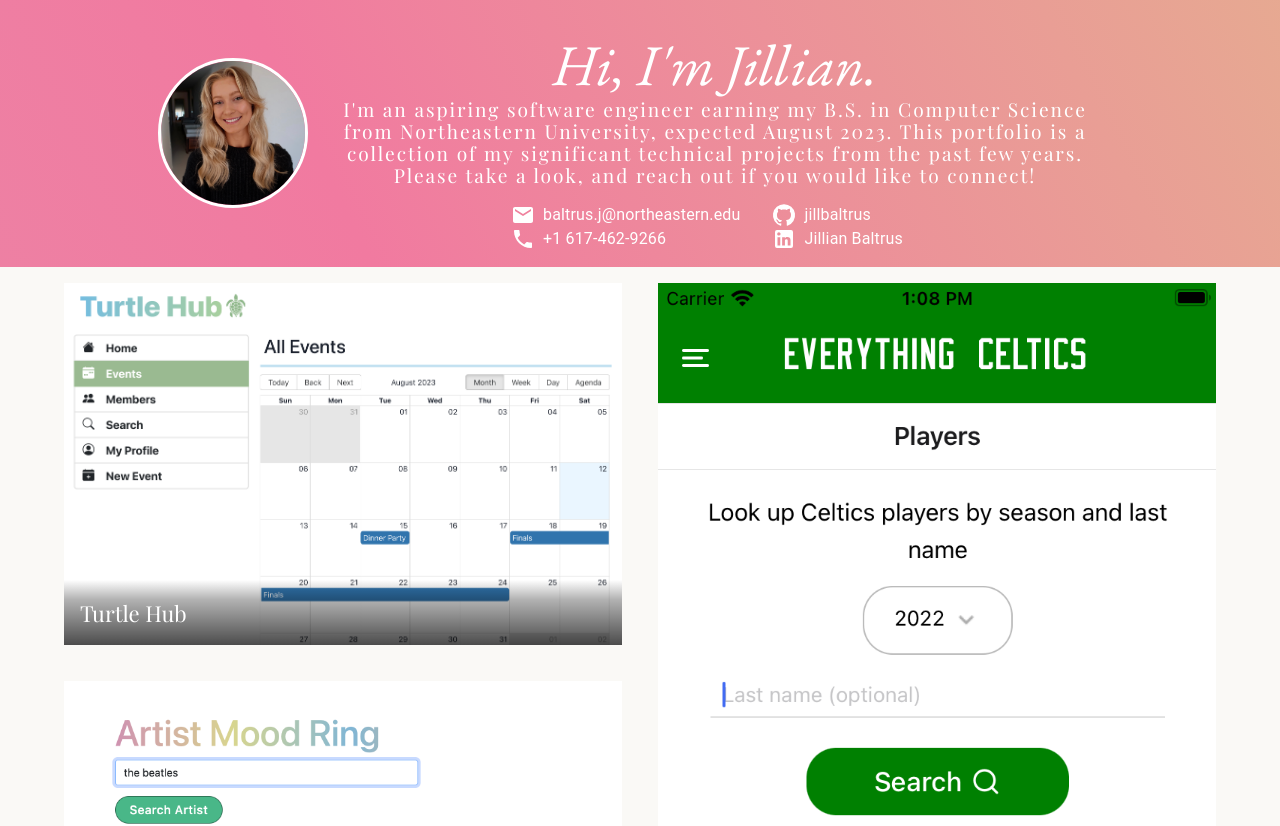
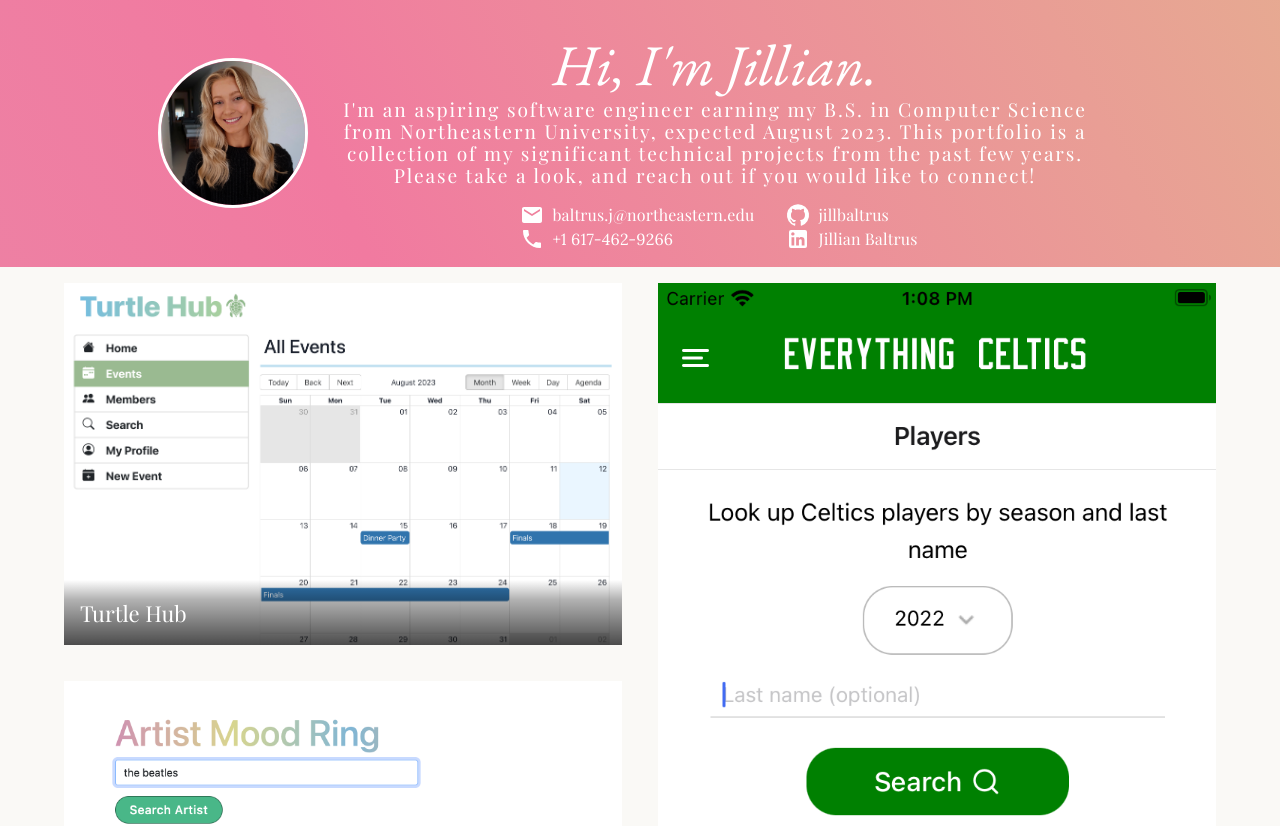
Before and after one commit to jillbaltrus/jillianbaltrusportfolio, a Next.js app: page / in a window 1280 px wide. Shown: the top 826 px of the page. Built offline with nearby package versions, Linux system fonts and the light colour scheme.

Commit message:
add font styling

```diff
--- a/pages/index.js
+++ b/pages/index.js
@@ -58,14 +58,14 @@
                   <a href="mailto:baltrus.j@northeastern.edu">
                     <Box display="flex" flexDirection={"row"}>
                       <EmailIcon sx={{ fill: "#FFF", width: "40px" }} />
-                      <Typography className={styles.whitePlayfair}>
+                      <Typography className={styles.whitePlayfair} sx={{ fontFamily: 'Playfair Display' }}>
                         baltrus.j@northeastern.edu
                       </Typography>
                     </Box>
                   </a>
                   <Box display="flex" flexDirection={"row"}>
                     <PhoneIcon sx={{ fill: "#FFF", width: "40px" }} />
-                    <Typography className={styles.whiteDigits}>
+                    <Typography className={styles.whiteDigits} sx={{ marginRight: 3, fontFamily: 'Lora' }}>
                       +1 617-462-9266
                     </Typography>
                   </Box>
@@ -74,7 +74,7 @@
                   <a href="https://github.com/jillbaltrus">
                     <Box display="flex" flexDirection={"row"}>
                       <GitHubIcon sx={{ fill: "#FFF", width: "40px" }} />
-                      <Typography className={styles.whitePlayfair}>
+                      <Typography className={styles.whitePlayfair} sx={{ fontFamily: 'Playfair Display' }}>
                         jillbaltrus
                       </Typography>
                     </Box>
@@ -84,7 +84,7 @@
                       <LinkedInIcon sx={{ fill: "#FFF", width: "40px" }} />
                       <Typography
                         className={styles.whitePlayfair}
-                        sx={{ marginRight: 3 }}
+                        sx={{ fontFamily: 'Playfair Display' }}
                       >
                         Jillian Baltrus
                       </Typography>
```
